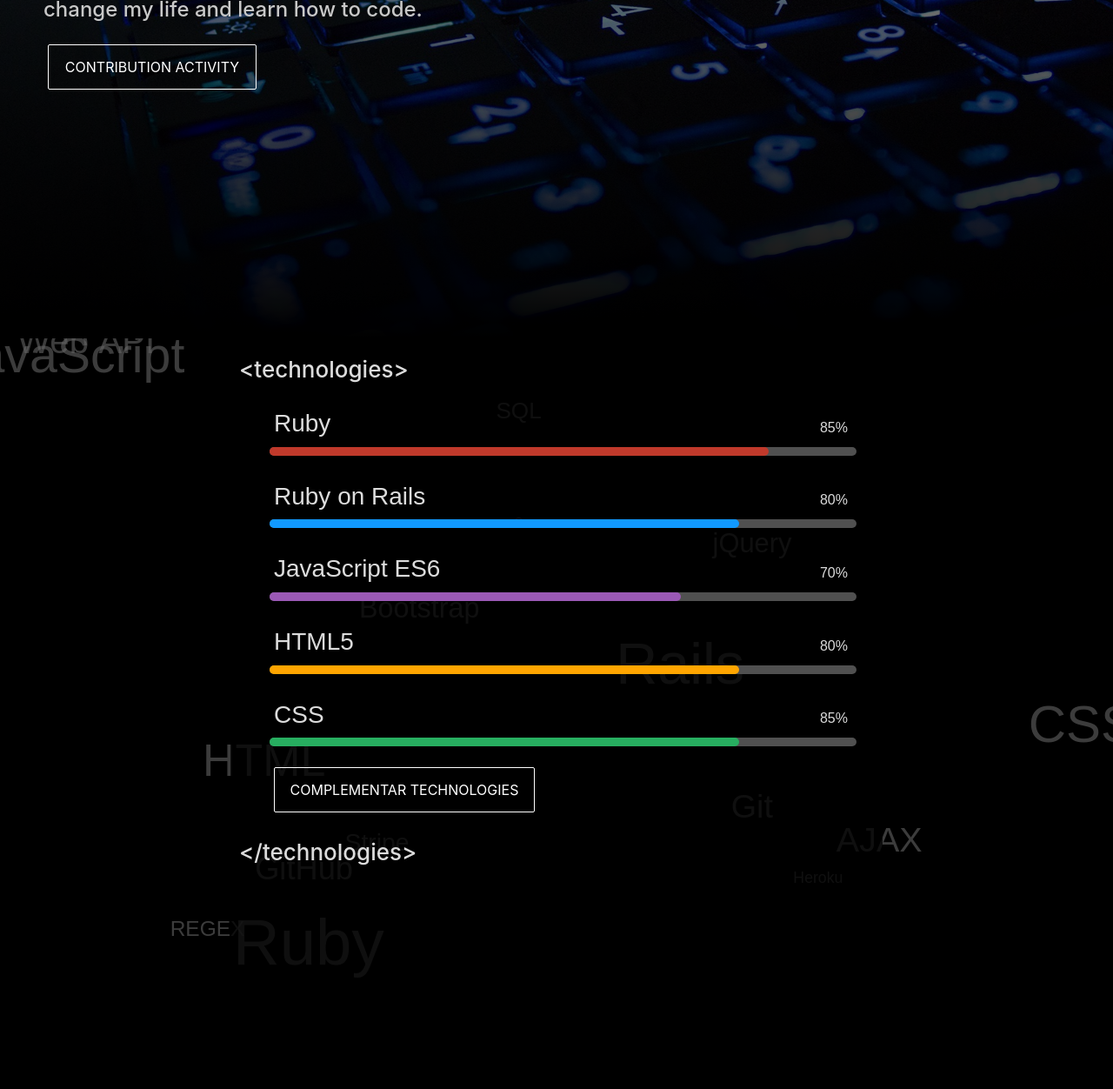
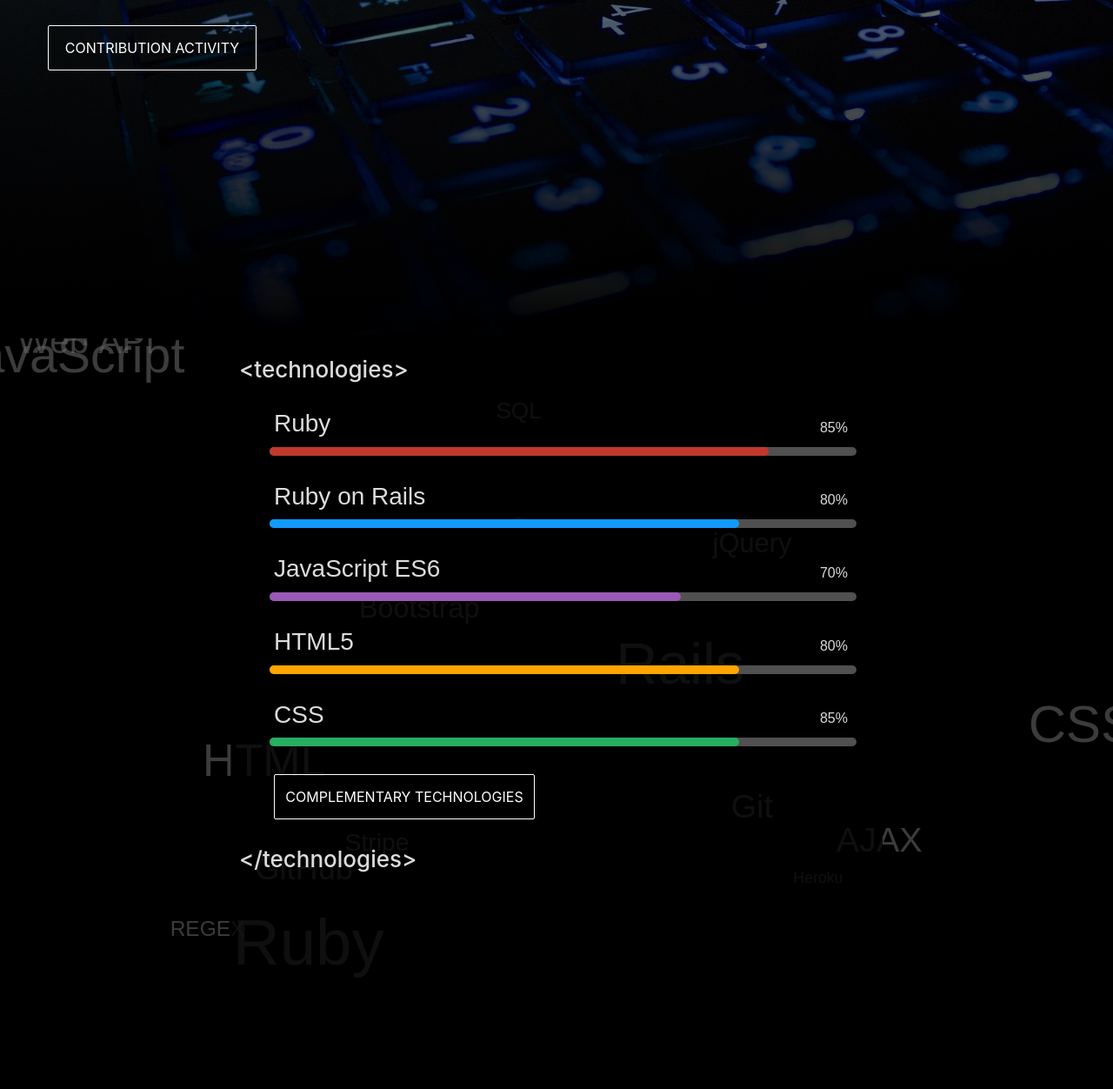
Before and after one commit to edgareu1/edgareu.github.io, a plain HTML site: page index.html in a window 1280 px wide. Shown: the part 411-1663 px from the top of the page at 87% size. Drawn offline with nearby package versions, Linux system fonts and the light colour scheme.

Commit message:
Improve the spacing of the app buttons

```diff
--- a/index.html
+++ b/index.html
@@ -100,7 +100,7 @@
             </div>
           </li>
 
-          <a href="#" class="btn-1" style="max-width: 300px">COMPLEMENTAR TECHNOLOGIES</a>
+          <a href="#" class="btn-1">COMPLEMENTARY TECHNOLOGIES</a>
           <h2 style="margin-top: 30px">&lt;/technologies&gt;</h2>
         </ul>
       </div>
--- a/stylesheets/components/banner.scss
+++ b/stylesheets/components/banner.scss
@@ -26,7 +26,7 @@
     .banner-title {
       width: 600px;
       padding: 0;
-      margin: 170px 80px 0 50px;
+      margin: 140px 80px 0 50px;
 
       h1 {
         display: flex;
@@ -42,6 +42,11 @@
         line-height: 1.35;
         max-width: 650px;
         margin: 0;
+      }
+
+      a {
+        max-width: 240px;
+        margin: 32px 5px 0;
       }
     }
 
--- a/stylesheets/components/buttons.scss
+++ b/stylesheets/components/buttons.scss
@@ -8,10 +8,8 @@
   text-decoration: none;
   line-height: 50px;
   width: 100%;
-  max-width: 240px;
   border: 1px solid;
   border-radius: 2px;
-  margin: 24px 5px 0;
   overflow: hidden;
 
   &:after {
--- a/stylesheets/components/technologies.scss
+++ b/stylesheets/components/technologies.scss
@@ -60,6 +60,11 @@
           }
         }
       }
+
+      a {
+        max-width: 300px;
+        margin: 32px 5px 0;
+      }
     }
   }
 }
```
Also changed, not shown: stylesheets/components/index.css, 1 other file.
